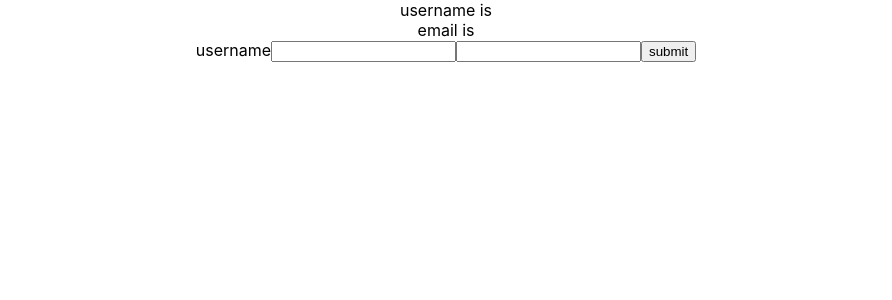
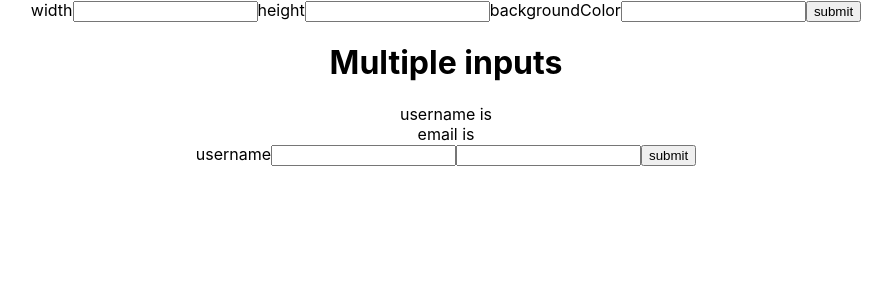
Before and after one commit to ehsansh/react-bootcamp, a React (Create React App) app: page / in a window 1280 px wide. Shown: the top 300 px of the page, without its empty margins (194-1086 px from the left). Built offline with nearby package versions, Linux system fonts and the light colour scheme.

Commit message:
create colorBox app

```diff
--- a/src/App.js
+++ b/src/App.js
@@ -2,9 +2,12 @@ import './App.css';
 
 import MultipleInputs from './MultipleInputs';
 
+import BoxList from './BoxList';
+
 function App() {
     return (
         <div className='App'>
+            <BoxList />
             <MultipleInputs />
         </div>
     );
--- /dev/null
+++ b/src/Box.js
@@ -0,0 +1,24 @@
+import React, { Component } from 'react';
+
+class Box extends Component {
+    constructor(props) {
+        super(props);
+    }
+    render() {
+        const style = {
+            backgroundColor: this.props.backgroundColor,
+            width: `${this.props.width}px`,
+            height: `${this.props.height}px`,
+        };
+        return (
+            <div>
+                <div style={style}></div>
+                <button onClick={() => this.props.remove(this.props.id)}>
+                    X
+                </button>
+            </div>
+        );
+    }
+}
+
+export default Box;
--- /dev/null
+++ b/src/BoxList.js
@@ -0,0 +1,50 @@
+import React, { Component } from 'react';
+import { v4 as uuid } from 'uuid';
+import Box from './Box';
+import NewBoxForm from './NewBoxForm';
+class BoxList extends Component {
+    constructor(props) {
+        super(props);
+        this.state = {
+            boxes: [],
+        };
+        this.addBox = this.addBox.bind(this);
+        this.remove = this.remove.bind(this);
+    }
+    remove(id) {
+        this.setState(state => {
+            return {
+                boxes: state.boxes.filter(box => box.id !== id),
+            };
+        });
+    }
+    addBox(box) {
+        box.id = uuid();
+        this.setState(state => {
+            return {
+                boxes: [...state.boxes, box],
+            };
+        });
+    }
+    render() {
+        return (
+            <div>
+                <NewBoxForm addBox={this.addBox} />
+                {this.state.boxes.map(el => {
+                    return (
+                        <Box
+                            width={el.width}
+                            height={el.height}
+                            backgroundColor={el.backgroundColor}
+                            key={el.id}
+                            id={el.id}
+                            remove={this.remove}
+                        />
+                    );
+                })}
+            </div>
+        );
+    }
+}
+
+export default BoxList;
--- a/src/MultipleInputs.js
+++ b/src/MultipleInputs.js
@@ -26,6 +26,7 @@ class MultipleInputs extends Component {
     render() {
         return (
             <div>
+                <h1>Multiple inputs</h1>
                 username is {this.state.username} <br />
                 email is {this.state.email}
                 <form>
--- /dev/null
+++ b/src/NewBoxForm.js
@@ -0,0 +1,52 @@
+import React, { Component } from 'react';
+
+class NewBoxForm extends Component {
+    constructor(props) {
+        super(props);
+        this.state = {
+            width: null,
+            height: null,
+            backgroundColor: null,
+        };
+        this.addBoxHandler = this.addBoxHandler.bind(this);
+        this.handleChange = this.handleChange.bind(this);
+    }
+    handleChange(evt) {
+        this.setState({
+            [evt.target.name]: evt.target.value,
+        });
+    }
+    addBoxHandler(evt) {
+        evt.preventDefault();
+        this.props.addBox(this.state);
+    }
+    render() {
+        return (
+            <div>
+                <form onSubmit={this.addBoxHandler}>
+                    <label htmlFor='width'>width</label>
+                    <input
+                        type='text'
+                        name='width'
+                        onChange={this.handleChange}
+                    />
+                    <label htmlFor='height'>height</label>
+                    <input
+                        type='text'
+                        name='height'
+                        onChange={this.handleChange}
+                    />
+                    <label htmlFor='backgroundColor'>backgroundColor</label>
+                    <input
+                        type='text'
+                        name='backgroundColor'
+                        onChange={this.handleChange}
+                    />
+                    <button>submit</button>
+                </form>
+            </div>
+        );
+    }
+}
+
+export default NewBoxForm;
```
